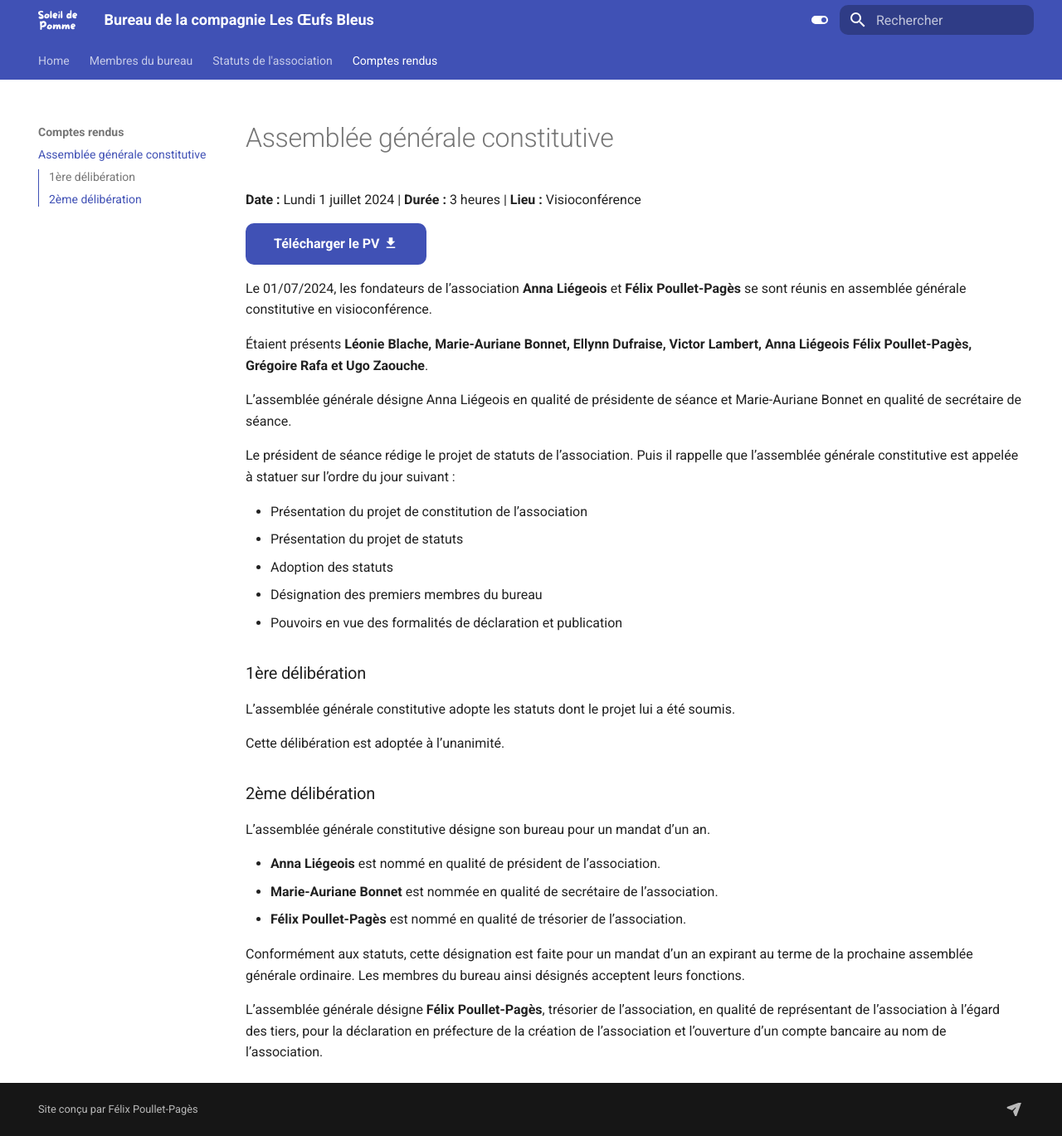
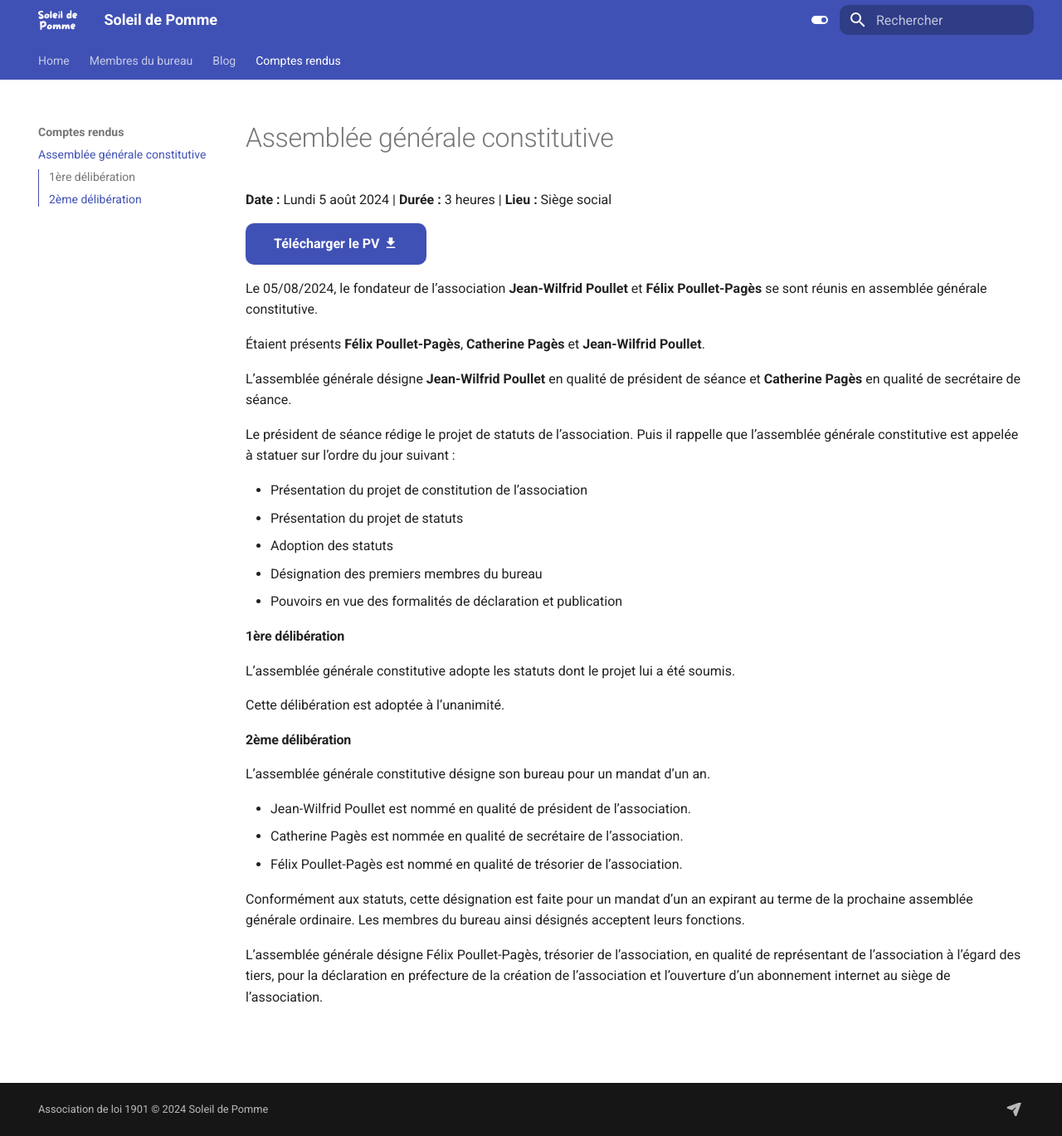
Before and after one commit to soleil-de-pomme/app, an MkDocs documentation site: the page built from docs/comptes-rendus/assemblee-generale-constitutive.md, in a window 1280 px wide and 1369 px high. Shown: the whole window at 83% size. Built offline with MkDocs 1.6.1 and Material for MkDocs 9.7.7, drawn with Linux system fonts in a browser that asks for light colours.

Commit message:
update blog

```diff
--- a/docs/comptes-rendus/assemblee-generale-constitutive.md
+++ b/docs/comptes-rendus/assemblee-generale-constitutive.md
@@ -1,14 +1,14 @@
 # Assemblée générale constitutive
 
-**Date :** Lundi 1 juillet 2024 | **Durée :** 3 heures | **Lieu :** Visioconférence
+**Date :** Lundi 5 août 2024 | **Durée :** 3 heures | **Lieu :** Siège social
 
 [Télécharger le PV :material-download:](../assets/PV_AG_CONSTITUTIVE.pdf){ .md-button .md-button--primary }
 
-Le 01/07/2024, les fondateurs de l’association **Anna Liégeois** et **Félix Poullet-Pagès** se sont réunis en assemblée générale constitutive en visioconférence.
+Le 05/08/2024, le fondateur de l’association **Jean-Wilfrid Poullet** et **Félix Poullet-Pagès** se sont réunis en assemblée générale constitutive.
 
-Étaient présents **Léonie Blache, Marie-Auriane Bonnet, Ellynn Dufraise, Victor Lambert, Anna Liégeois Félix Poullet-Pagès, Grégoire Rafa et Ugo Zaouche**.
+Étaient présents **Félix Poullet-Pagès**, **Catherine Pagès** et **Jean-Wilfrid Poullet**.
 
-L’assemblée générale désigne Anna Liégeois en qualité de présidente de séance et Marie-Auriane Bonnet en qualité de secrétaire de séance.
+L’assemblée générale désigne **Jean-Wilfrid Poullet** en qualité de président de séance et **Catherine Pagès** en qualité de secrétaire de séance.
 
 Le président de séance rédige le projet de statuts de l’association. Puis il rappelle que l’assemblée générale constitutive est appelée à statuer sur l’ordre du jour suivant :
 
@@ -18,20 +18,20 @@ Le président de séance rédige le projet de statuts de l’association. Puis i
 - Désignation des premiers membres du bureau
 - Pouvoirs en vue des formalités de déclaration et publication
 
-### 1ère délibération
+#### 1ère délibération
 
 L’assemblée générale constitutive adopte les statuts dont le projet lui a été soumis.
 
 Cette délibération est adoptée à l’unanimité.
 
-### 2ème délibération
+#### 2ème délibération
 
 L’assemblée générale constitutive désigne son bureau pour un mandat d’un an.
 
-- **Anna Liégeois** est nommé en qualité de président de l’association.
-- **Marie-Auriane Bonnet** est nommée en qualité de secrétaire de l’association.
-- **Félix Poullet-Pagès** est nommé en qualité de trésorier de l’association.
+- Jean-Wilfrid Poullet est nommé en qualité de président de l’association.
+- Catherine Pagès est nommée en qualité de secrétaire de l’association.
+- Félix Poullet-Pagès est nommé en qualité de trésorier de l’association.
 
 Conformément aux statuts, cette désignation est faite pour un mandat d’un an expirant au terme de la prochaine assemblée générale ordinaire. Les membres du bureau ainsi désignés acceptent leurs fonctions.
 
-L’assemblée générale désigne **Félix Poullet-Pagès**, trésorier de l’association, en qualité de représentant de l’association à l’égard des tiers, pour la déclaration en préfecture de la création de l’association et l’ouverture d’un compte bancaire au nom de l’association.
+L’assemblée générale désigne Félix Poullet-Pagès, trésorier de l’association, en qualité de représentant de l’association à l’égard des tiers, pour la déclaration en préfecture de la création de l’association et l’ouverture d’un abonnement internet au siège de l’association.
--- a/mkdocs.yml
+++ b/mkdocs.yml
@@ -1,4 +1,4 @@
-site_name: Bureau de la compagnie Les Œufs Bleus
+site_name: Soleil de Pomme
 theme:
   name: material
   custom_dir: overrides
@@ -25,8 +25,8 @@ extra:
   generator: false
   social:
     - icon: fontawesome/solid/paper-plane
-      link: mailto:contact@lesoeufsbleus.fr
-copyright: Site conçu par Félix Poullet-Pagès
+      link: mailto:contact@soleildepomme.asso.eu.org
+copyright: Association de loi 1901 &copy; 2024 Soleil de Pomme
 extra_css:
   - stylesheets/extra.css
 markdown_extensions:
@@ -38,3 +38,6 @@ markdown_extensions:
   - pymdownx.emoji:
       emoji_index: !!python/name:material.extensions.emoji.twemoji
       emoji_generator: !!python/name:material.extensions.emoji.to_svg
+plugins:
+  - search
+  - blog
```
Also changed, not shown: docs/blog/.authors.yml (added, +13 -0 lines), docs/blog/index.md (added, +1 -0 lines), docs/blog/posts/welcome.md (added, +12 -0 lines), docs/contact.md (+3 -3 lines), docs/statuts.md (deleted, +0 -85 lines).
